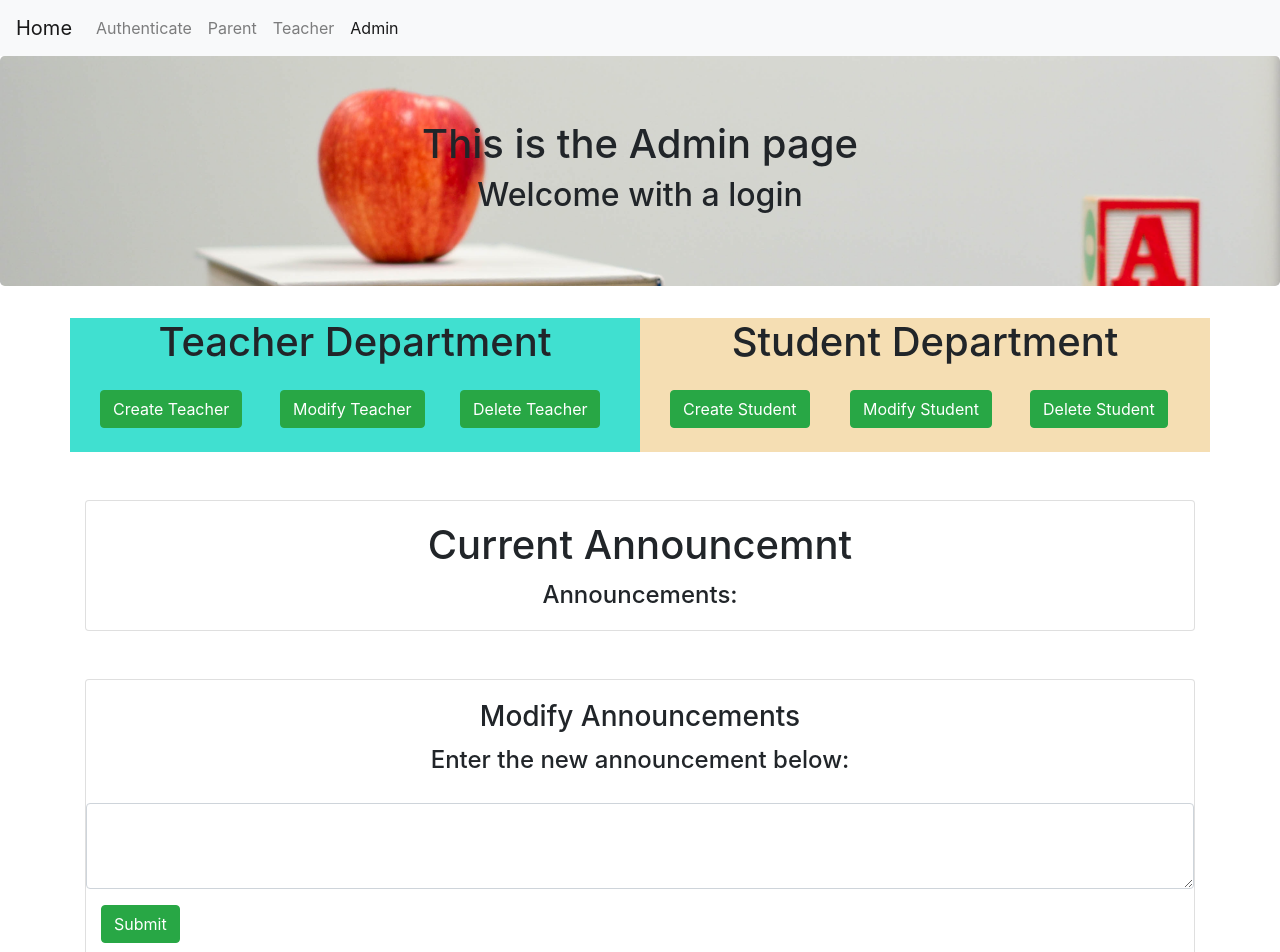
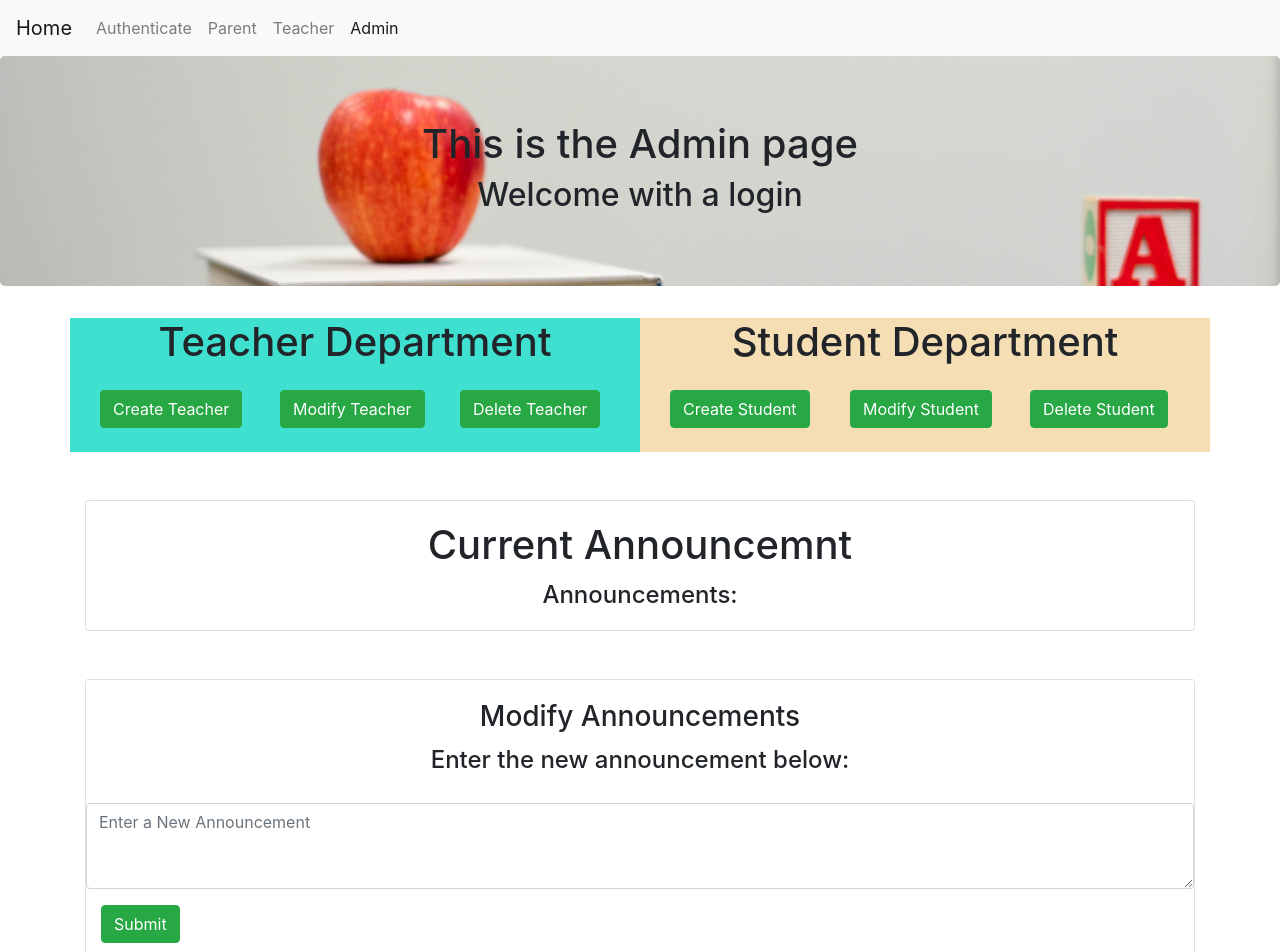
Before and after one commit to seleazar10/schooltracker, a React (Create React App) app in the folder client/: page /admin in a window 1280 px wide. Shown: the top 952 px of the page. Built offline with nearby package versions, Linux system fonts and the light colour scheme.

Commit message:
added placeholder classname rows to textarea

```diff
--- a/client/src/components/Form/index.js
+++ b/client/src/components/Form/index.js
@@ -15,7 +15,11 @@ export function Input(props) {
 export function TextArea(props) {
   return (
     <div className="form-group">
-      <textarea className="form-control" rows="3" {...props} />
+      <textarea
+      placeholder="Enter a New Announcement"
+      className="form-control"
+      rows="3"
+      {...props} />
     </div>
   );
 }
@@ -23,9 +27,9 @@ export function TextArea(props) {
 export function FormBtn(props) {
   return (
     <div className="col-4 mt-3 mb-4">
-    <button {...props} className="btn btn-success">
-      {props.children}
-    </button>
+      <button {...props} className="btn btn-success">
+        {props.children}
+      </button>
     </div>
   );
 }
```
